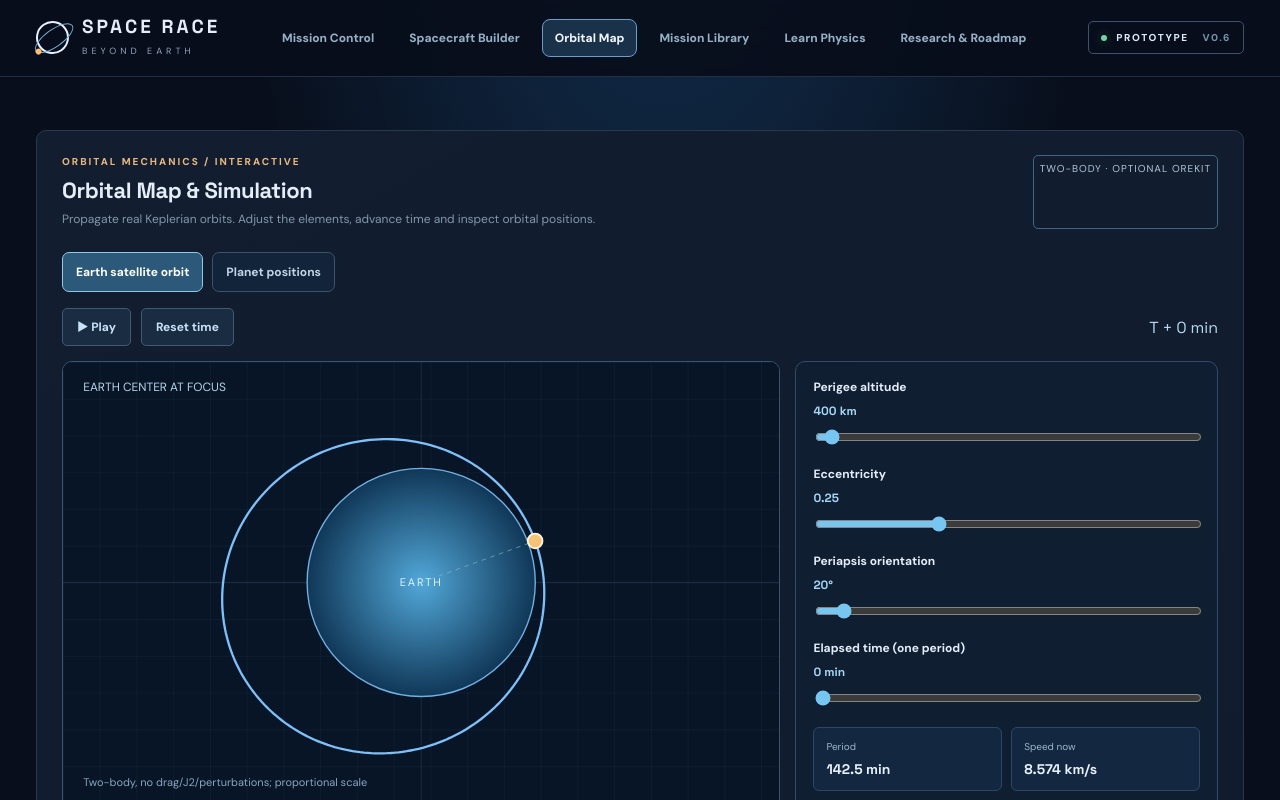
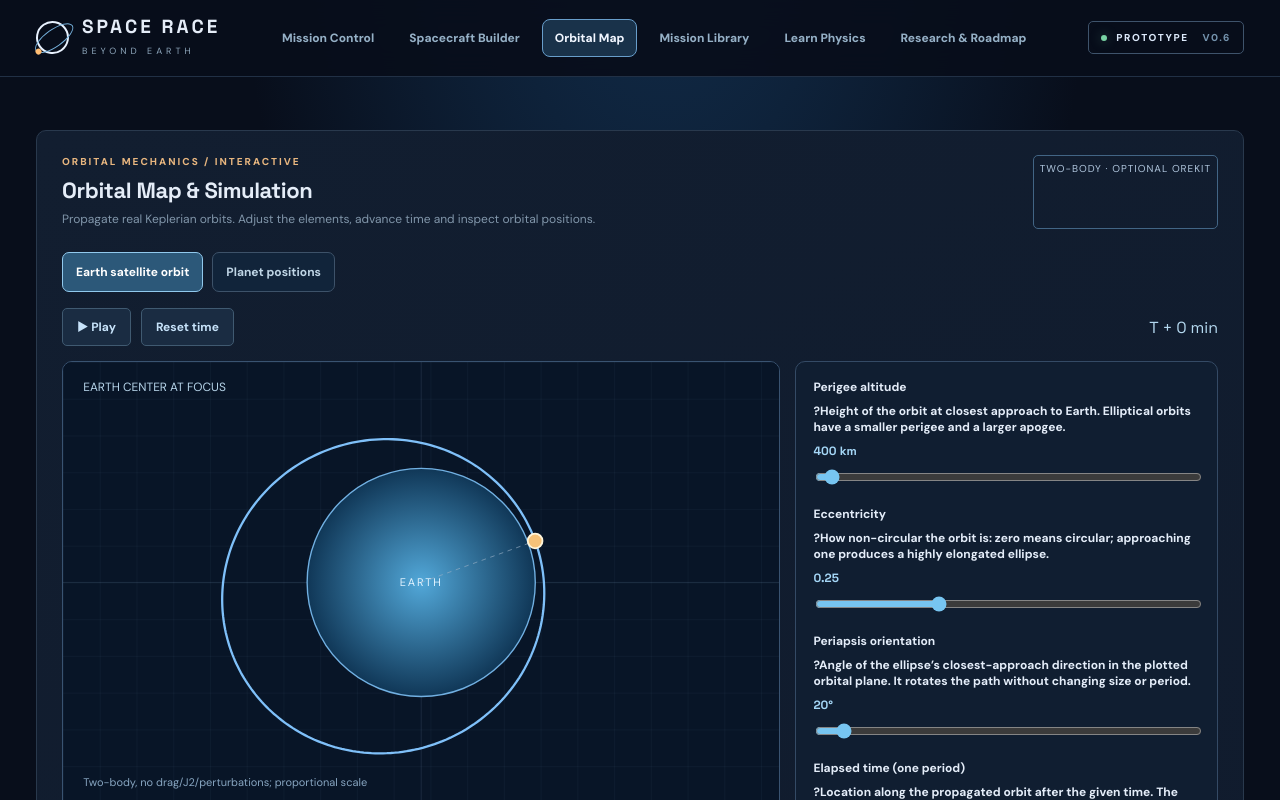
Before and after one commit to Tim8592/space-race-beyond-earth, a React (Vite) app: page / in a window 1280 px wide. Both pictures are taken after a click on the tab "Orbital Map". Shown: the top 800 px of the page. Built offline with nearby package versions, Linux system fonts and the light colour scheme.

Commit message:
Explain orbital-map sliders and planetary controls

```diff
--- a/src/OrbitalLab.tsx
+++ b/src/OrbitalLab.tsx
@@ -1,5 +1,6 @@
 import { useEffect, useMemo, useState } from 'react';
 import TransferPlanner, {type LambertSolution} from './TransferPlanner';
+import FieldHelp from './components/FieldHelp';
 import {
   EARTH_RADIUS_KM, PLANETS, earthOrbitAtTime, planetAtDate,
   type PlanetId,
@@ -151,10 +152,10 @@ export default function OrbitalLab({ initialAltitudeKm = 400 }: { initialAltitud
         </div>
         <div className="orbit-controls">
           {mode==='earth'?<>
-            <label>Perigee altitude <strong>{formatted(perigeeKm,0)} km</strong><input type="range" min="180" max="10000" step="20" value={perigeeKm} onChange={e=>{setPerigeeKm(Number(e.target.value));setElapsedMinutes(0);}}/></label>
-            <label>Eccentricity <strong>{eccentricity.toFixed(2)}</strong><input type="range" min="0" max="0.8" step="0.01" value={eccentricity} onChange={e=>{setEccentricity(Number(e.target.value));setElapsedMinutes(0);}}/></label>
-            <label>Periapsis orientation <strong>{formatted(periapsisAngle,0)}°</strong><input type="range" min="0" max="360" step="5" value={periapsisAngle} onChange={e=>setPeriapsisAngle(Number(e.target.value))}/></label>
-            <label>Elapsed time (one period) <strong>{formatted((elapsedMinutes%earthState.periodMinutes+earthState.periodMinutes)%earthState.periodMinutes,0)} min</strong><input type="range" min="0" max={earthState.periodMinutes} step="0.5" value={(elapsedMinutes%earthState.periodMinutes+earthState.periodMinutes)%earthState.periodMinutes} onChange={e=>{setElapsedMinutes(Number(e.target.value));setRunning(false);}}/></label>
+            <label>Perigee altitude <FieldHelp term="Perigee altitude"/> <strong>{formatted(perigeeKm,0)} km</strong><input type="range" min="180" max="10000" step="20" value={perigeeKm} onChange={e=>{setPerigeeKm(Number(e.target.value));setElapsedMinutes(0);}}/></label>
+            <label>Eccentricity <FieldHelp term="Eccentricity"/> <strong>{eccentricity.toFixed(2)}</strong><input type="range" min="0" max="0.8" step="0.01" value={eccentricity} onChange={e=>{setEccentricity(Number(e.target.value));setElapsedMinutes(0);}}/></label>
+            <label>Periapsis orientation <FieldHelp term="Periapsis orientation"/> <strong>{formatted(periapsisAngle,0)}°</strong><input type="range" min="0" max="360" step="5" value={periapsisAngle} onChange={e=>setPeriapsisAngle(Number(e.target.value))}/></label>
+            <label>Elapsed time (one period) <FieldHelp term="Elapsed time (one period)"/> <strong>{formatted((elapsedMinutes%earthState.periodMinutes+earthState.periodMinutes)%earthState.periodMinutes,0)} min</strong><input type="range" min="0" max={earthState.periodMinutes} step="0.5" value={(elapsedMinutes%earthState.periodMinutes+earthState.periodMinutes)%earthState.periodMinutes} onChange={e=>{setElapsedMinutes(Number(e.target.value));setRunning(false);}}/></label>
             <div className="orbit-data-grid">
               <div><span>Period</span><strong>{formatted(earthState.periodMinutes,1)} min</strong></div>
               <div><span>Speed now</span><strong>{formatted(earthState.speedKmS,3)} km/s</strong></div>
@@ -167,7 +168,7 @@ export default function OrbitalLab({ initialAltitudeKm = 400 }: { initialAltitud
             <label>Display scale
               <select value={outerView?'outer':'inner'} onChange={e=>setOuterView(e.target.value==='outer')}><option value="inner">Inner solar system (Venus–Mars)</option><option value="outer">Through Jupiter</option></select>
             </label>
-            <label>Simulation date <strong>{utcDate.toISOString().slice(0,10)}</strong><input type="range" min="0" max="3200" step="1" value={dayOffset} onChange={e=>{setDayOffset(Number(e.target.value));setRunning(false);}}/></label>
+            <label>Simulation date <FieldHelp term="Simulation date"/> <strong>{utcDate.toISOString().slice(0,10)}</strong><input type="range" min="0" max="3200" step="1" value={dayOffset} onChange={e=>{setDayOffset(Number(e.target.value));setRunning(false);}}/></label>
             <label>Inspect planet
               <select value={selectedPlanet} onChange={e=>setSelectedPlanet(e.target.value as PlanetId)}>{Object.entries(PLANETS).map(([id,p])=><option key={id} value={id}>{p.label}</option>)}</select>
             </label>
```
